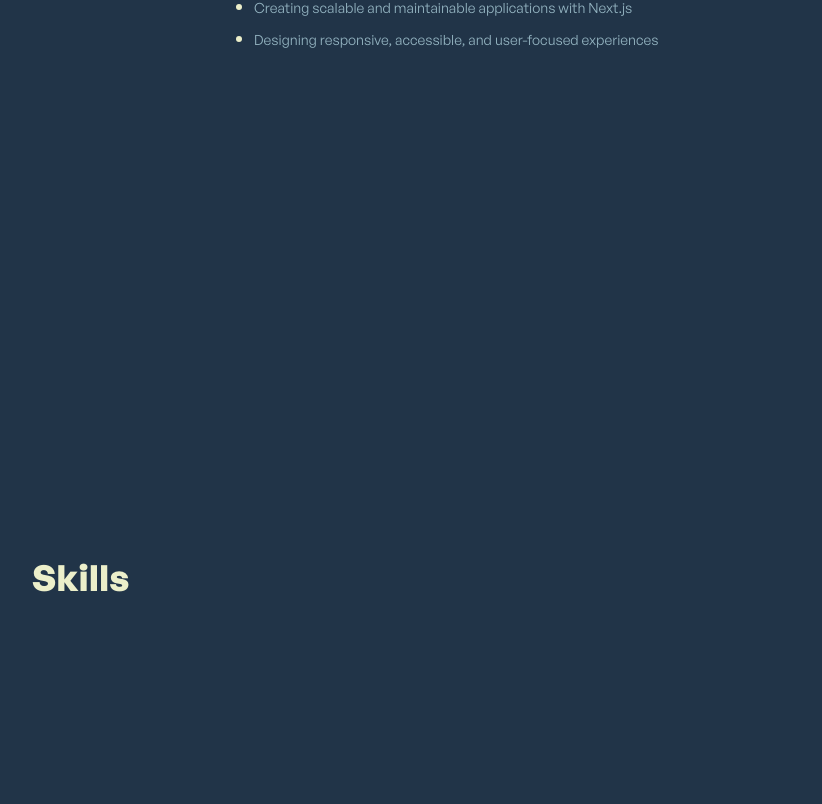
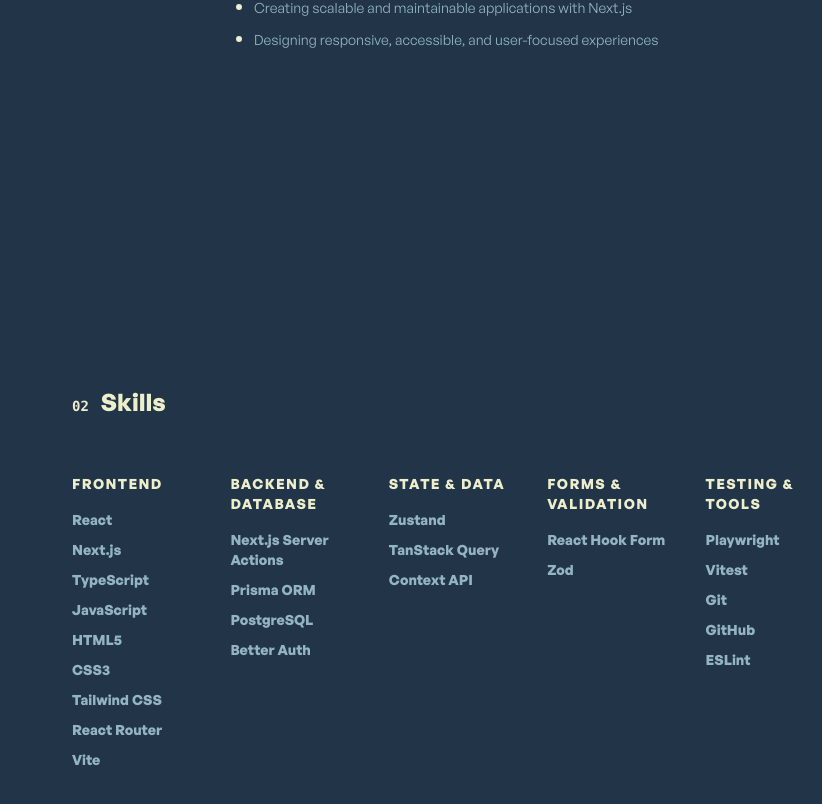
Before and after one commit to mina-gharzi/my-portfolio, a Next.js app: page / in a window 1280 px wide. Shown: the part 1321-2125 px from the top of the page, without its empty margins (368-1190 px from the left). Built offline with nearby package versions, Linux system fonts and the light colour scheme.

Commit message:
feat: add Skills section with categorized 5-column grid

```diff
--- a/src/app/page.tsx
+++ b/src/app/page.tsx
@@ -1,6 +1,7 @@
 import { Hero } from "@/components/sections/hero";
 import { About } from "@/components/sections/about";
 import { Container } from "@/components/layout/container";
+import { Skills } from "@/components/sections/skills";
 
 export default function Home() {
   return (
@@ -11,7 +12,9 @@
       {/* Placeholder — بعداً با کامپوننت واقعی جایگزین می‌شه */}
       <section id="skills" className="min-h-screen flex items-center">
         <Container>
-          <h2 className="text-4xl font-bold text-text">Skills</h2>
+          <h2 className="text-4xl font-bold text-text">
+            <Skills />
+          </h2>
         </Container>
       </section>
 
--- /dev/null
+++ b/src/components/sections/skills.tsx
@@ -0,0 +1,81 @@
+"use client";
+
+import { useLanguage } from "@/context/language-context";
+import { Container } from "@/components/layout/container";
+
+const content = {
+  en: {
+    eyebrow: "02",
+    title: "Skills",
+  },
+  fa: {
+    eyebrow: "۰۲",
+    title: "مهارت‌ها",
+  },
+};
+
+const categories = [
+  {
+    title: { en: "Frontend", fa: "فرانت‌اند" },
+    items: [
+      "React",
+      "Next.js",
+      "TypeScript",
+      "JavaScript",
+      "HTML5",
+      "CSS3",
+      "Tailwind CSS",
+      "React Router",
+      "Vite",
+    ],
+  },
+  {
+    title: { en: "Backend & Database", fa: "بک‌اند و دیتابیس" },
+    items: ["Next.js Server Actions", "Prisma ORM", "PostgreSQL", "Better Auth"],
+  },
+  {
+    title: { en: "State & Data", fa: "مدیریت State و داده" },
+    items: ["Zustand", "TanStack Query", "Context API"],
+  },
+  {
+    title: { en: "Forms & Validation", fa: "فرم‌ها و اعتبارسنجی" },
+    items: ["React Hook Form", "Zod"],
+  },
+  {
+    title: { en: "Testing & Tools", fa: "تست و ابزارها" },
+    items: ["Playwright", "Vitest", "Git", "GitHub", "ESLint"],
+  },
+];
+
+export function Skills() {
+  const { language } = useLanguage();
+  const t = content[language];
+
+  return (
+    <section id="skills" className="py-24 md:py-32">
+      <Container>
+        <div className="flex items-baseline gap-3 mb-14">
+          <span className="text-sm font-mono text-accent">{t.eyebrow}</span>
+          <h2 className="text-2xl font-bold text-text">{t.title}</h2>
+        </div>
+
+        <div className="grid grid-cols-2 md:grid-cols-3 lg:grid-cols-5 gap-x-8 gap-y-12">
+          {categories.map((category) => (
+            <div key={category.title.en}>
+              <h3 className="text-sm font-bold uppercase tracking-widest text-text mb-4">
+                {category.title[language]}
+              </h3>
+              <ul className="flex flex-col gap-2.5">
+                {category.items.map((item) => (
+                  <li key={item} className="text-sm text-text-muted">
+                    {item}
+                  </li>
+                ))}
+              </ul>
+            </div>
+          ))}
+        </div>
+      </Container>
+    </section>
+  );
+}
```
